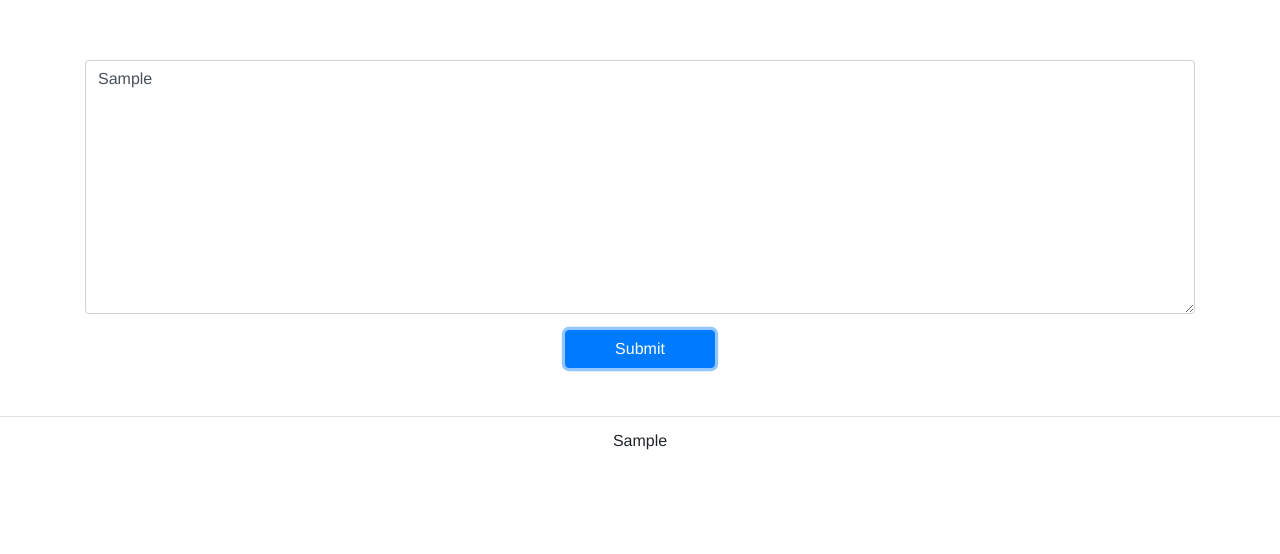
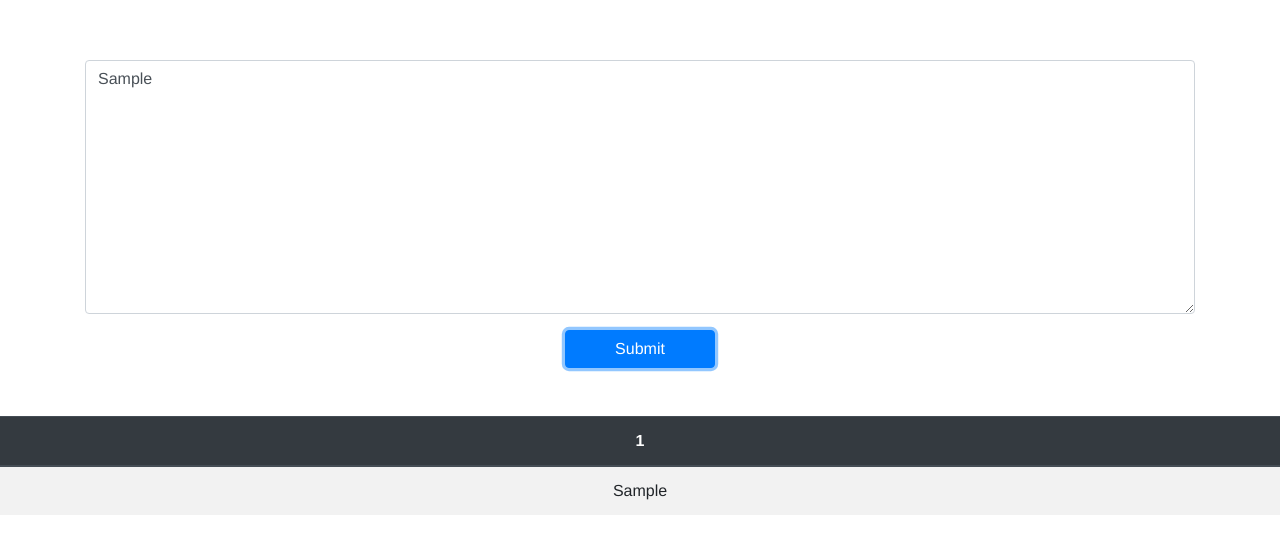
Before and after one commit to ElaineHuang/data-table-transformation, a Vue app: page / in a window 1280 px wide. Both pictures are taken after typing "Sample" into the empty fields and a click on the button "Submit". Shown: the top 554 px of the page. Built offline with nearby package versions, Linux system fonts and the light colour scheme.

Commit message:
Add number on the top

```diff
--- a/src/App.vue
+++ b/src/App.vue
@@ -6,10 +6,17 @@
         <button class="btn btn-primary submit mt-3" type="submit">Submit</button>
       </form>
     </div>
-    <table class="table table-striped mt-5">
-      <tr v-for="(row, rowIndex) in tableData" :key="`row-${rowIndex}`">
-        <td v-for="(col, colIndex) in row" :key="`col-${colIndex}`">{{ col }}</td>
-      </tr>
+    <table class="table table-striped mt-5" v-if="tableData.length > 0">
+      <thead class="thead-dark">
+        <tr>
+          <th v-for="(col, colIndex) in tableData[0]" :key="`${colIndex}`">{{ colIndex + 1 }}</th>
+        </tr>
+      </thead>
+      <tbody>
+        <tr v-for="(row, rowIndex) in tableData" :key="`row-${rowIndex}`">
+          <td v-for="(col, colIndex) in row" :key="`col-${colIndex}`">{{ col }}</td>
+        </tr>
+      </tbody>
     </table>
   </div>
 </template>
```
